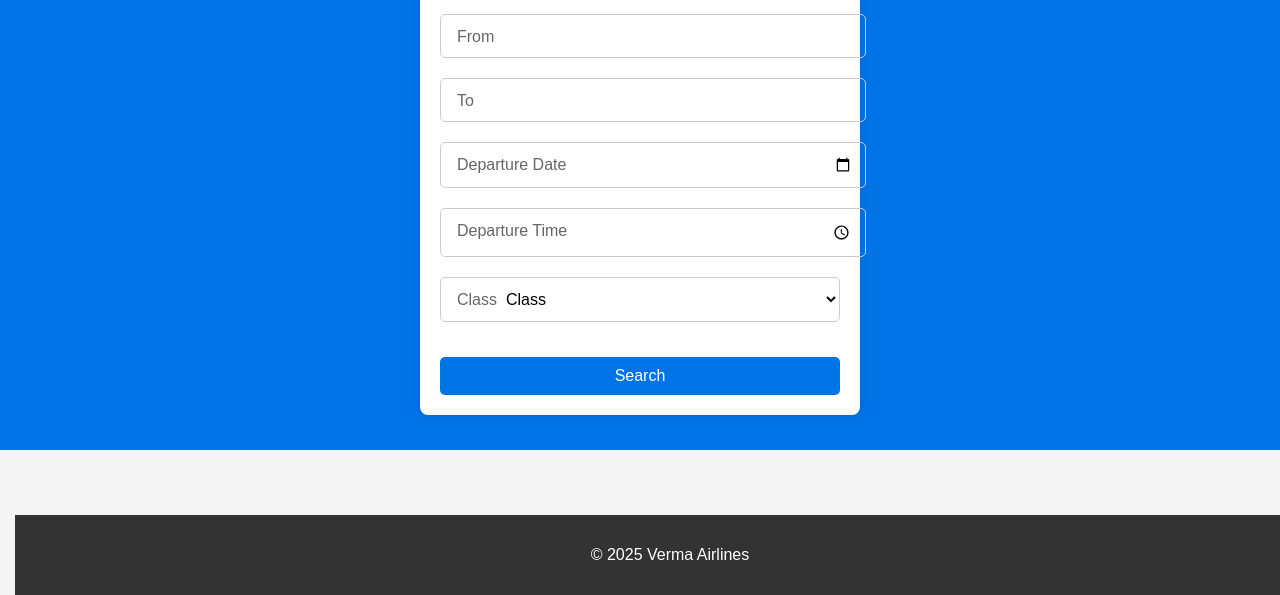
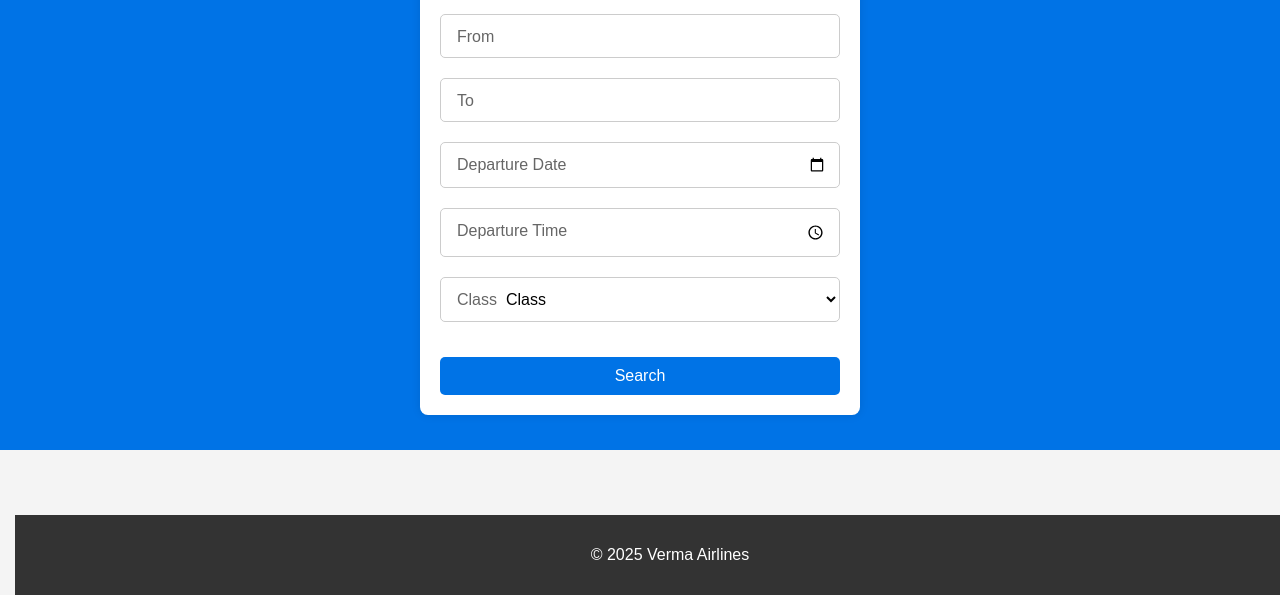
Before and after one commit to Jtrng08/Test, a plain HTML site: page home.html in a window 1280 px wide. Shown: the part 205-800 px from the top of the page. Drawn offline with Linux system fonts and the light colour scheme.

Commit message:
Update styles.css

```diff
--- a/styles.css
+++ b/styles.css
@@ -88,6 +88,7 @@ footer {
     border-radius: 5px;
     outline: none;
     background: transparent;
+    box-sizing: border-box; /* Fixes input width exceeding container */
 }
 
 .input-group label {
```
